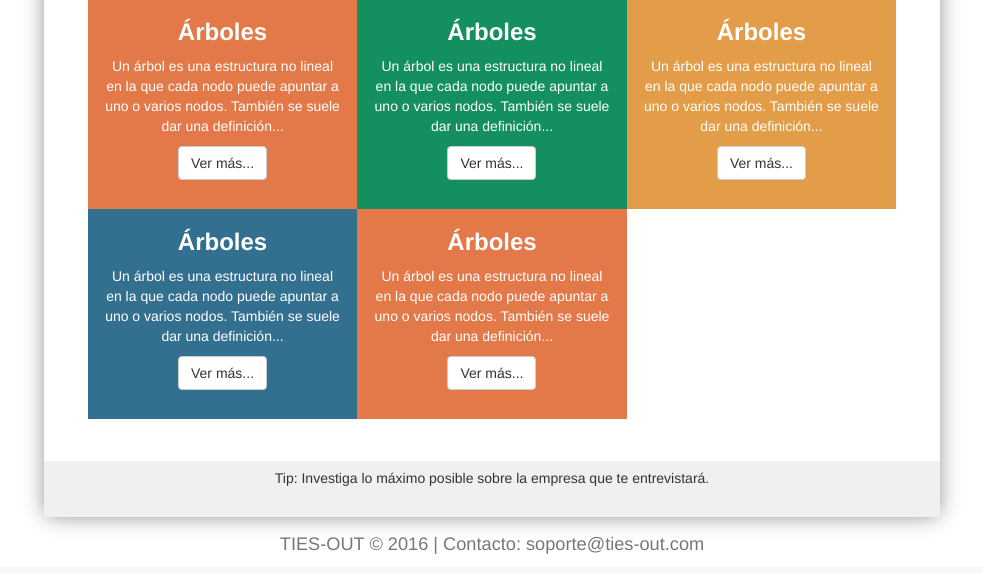
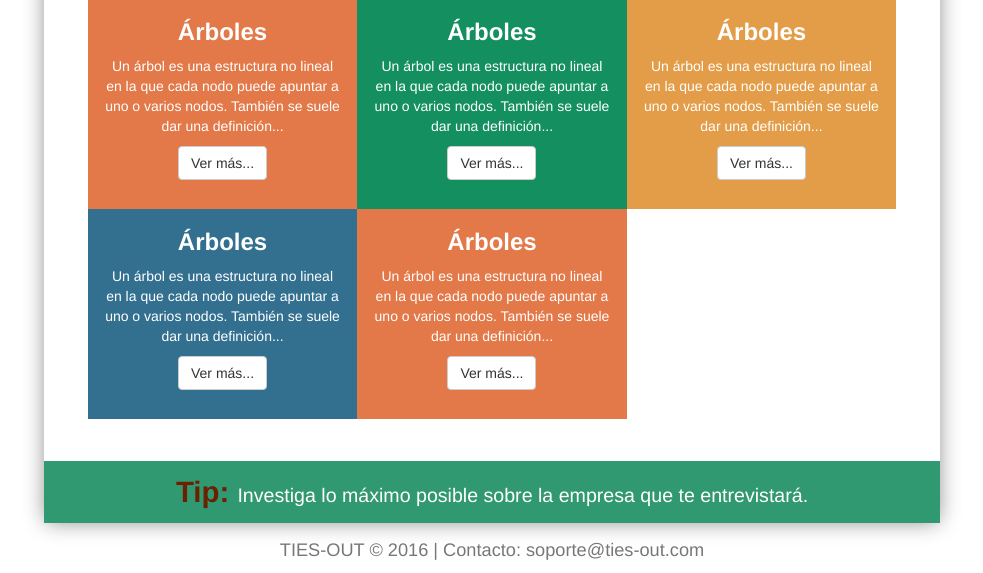
Before and after one commit to FEZR85/TIES-OUT, a PHP site: page /index.php in a window 1280 px wide. Shown: the part 1456-2029 px from the top of the page, without its empty margins (148-1131 px from the left). Run offline with PHP 8.4, Linux system fonts and the light colour scheme; grey boxes labelled with a size stand in for pictures from a placeholder-image service; some libraries are stand-ins or nearby versions.

Commit message:
footer contenido listo

```diff
--- a/css/index.css
+++ b/css/index.css
@@ -181,11 +181,18 @@ div.marketing, div.container{
 /*footer*/
 
 #footertips {
-	height: 4em;
+	height: auto;
 	bottom: 0;
-	background-color: #f0f0f0;
+	background-color: #319972;
 	padding: .5em 0em .5em 0em;
 	text-align: center;
+	font-size: 1.4em;
+	color: white;
+}
+
+#footertips b{
+	color: #6B2100;
+	font-size: 1.5em;
 }
 
 #footer{
--- a/footerTips.php
+++ b/footerTips.php
@@ -1,3 +1,3 @@
-<footer id="footertips">
-	<p>Tip: Investiga lo máximo posible sobre la empresa que te entrevistará.</p>
+<footer id="footertips" class="">
+	<b>Tip:  </b><span>Investiga lo máximo posible sobre la empresa que te entrevistará.</span>
 </footer>
```
